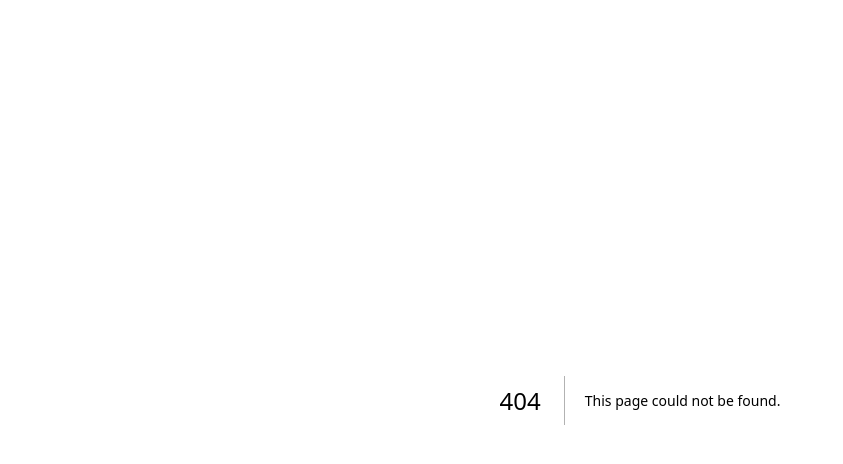
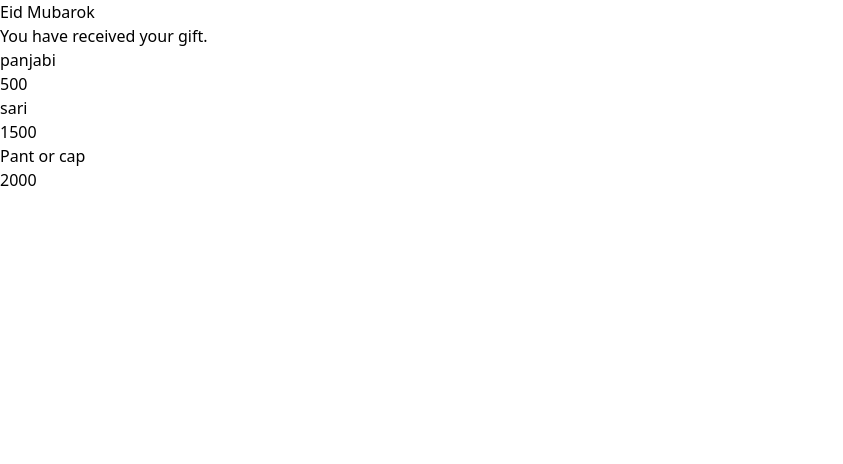
Before and after one commit to SabujMahonto/nextjs-pre-rendering, a Next.js app: page /eid-gifts in a window 1280 px wide. Before the commit this address had no page. Shown: the top 464 px of the page, without its empty margins (0-843 px from the left). Built offline with nearby package versions, Linux system fonts and the light colour scheme; data requests are answered from the project's data file.

Commit message:
swr pakage adding

```diff
--- a/db.json
+++ b/db.json
@@ -76,6 +76,24 @@
       "title":"Next js",
       "core":"React Js"
     }
+  ],
+  "eid-gifts":[
+    {
+      "id":1,
+      "title":"panjabi",
+      "price":500
+    },
+    {
+      "id":2,
+      "title":"sari",
+      "price":1500
+    },
+    {
+      "id":3,
+      "title":"Pant or cap",
+      "price":2000
+    }
+
   ]
 
 }
--- a/package.json
+++ b/package.json
@@ -15,7 +15,8 @@
     "json-server": "^0.17.3",
     "next": "13.3.1",
     "react": "18.2.0",
-    "react-dom": "18.2.0"
+    "react-dom": "18.2.0",
+    "swr": "^2.1.5"
   },
   "devDependencies": {
     "autoprefixer": "^10.4.14",
--- /dev/null
+++ b/pages/eid-gifts/index.js
@@ -0,0 +1,31 @@
+import useSWR from 'swr';
+
+const fetcher = async(url)=>{
+    const res = await fetch(url);
+    if(!res.ok) throw new error('somethings went wrong');
+    return res.json();
+    // const data = await res.json();
+    // return data;
+}
+
+export default function EidGifts() {
+
+   const {data, error,isValidating}= useSWR("http://localhost:4000/eid-gifts",fetcher,)
+   const isLoading = !data && !error && isValidating
+   if(isLoading) return <h3>Loooading...</h3>
+   if(error) return <h3>{error.message}</h3>
+  return (
+    <div>
+        <h2>Eid Mubarok</h2>
+        <p>You have received your gift.</p>
+        {
+            data.map(gift=>(
+                <div key={gift.id}>
+                    <h3>{gift.title}</h3>
+                    <h3>{gift.price}</h3>
+                </div>
+            ))
+        }
+    </div>
+  )
+}
```
Also changed, not shown: 1 other file (tests, documents, lock files or other folders).
